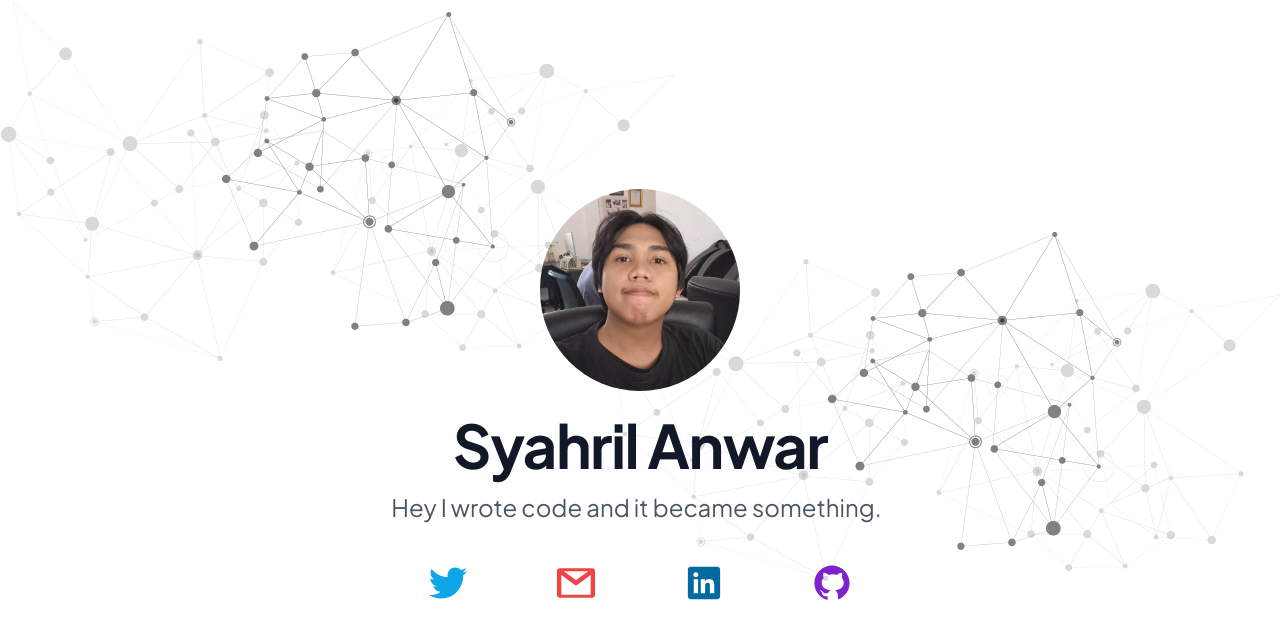
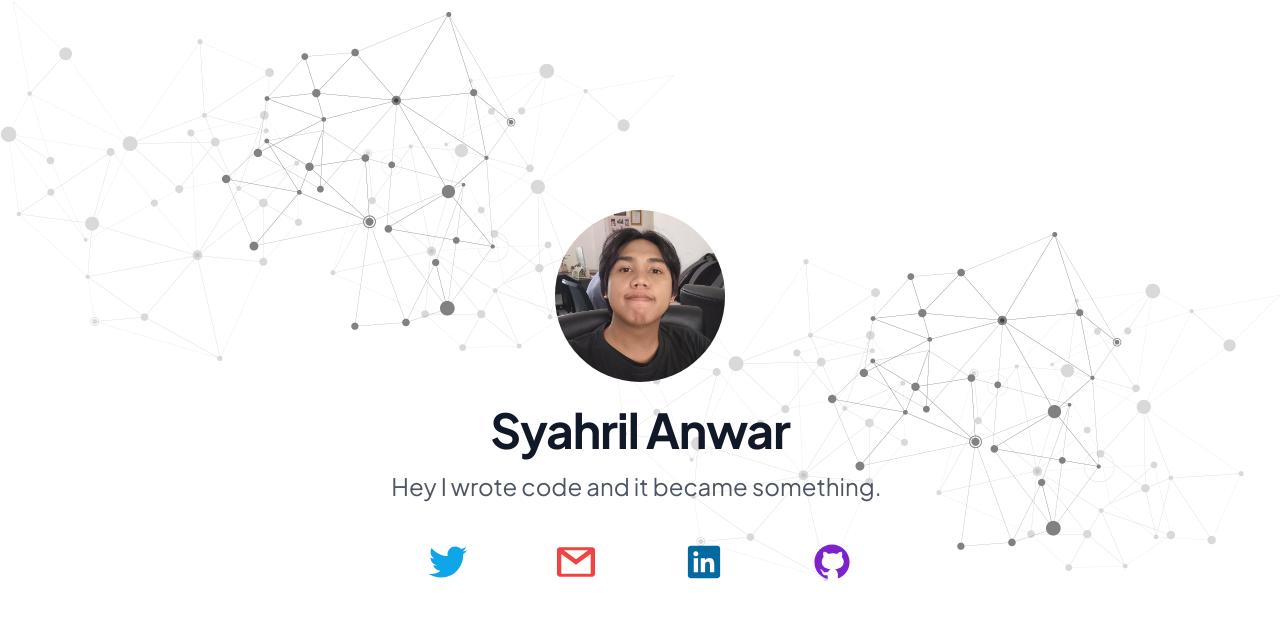
Before and after one commit to syahrilanwar/syahrilanwar.github.io, a Next.js app: page / in a window 1280 px wide. Shown: the top 638 px of the page. Built offline with nearby package versions, Linux system fonts and the light colour scheme.

Commit message:
update: font size

```diff
--- a/src/pages/index.tsx
+++ b/src/pages/index.tsx
@@ -35,13 +35,13 @@ export default function Home() {
             <div className="flex">
               <Image
                 src={avatarImage}
-                width={200}
-                height={200}
+                width={170}
+                height={170}
                 alt=""
                 className="mx-auto mb-6 rounded-full"
               />
             </div>
-            <h1 className="mb-4 text-4xl font-bold tracking-tight leading-none text-gray-900 md:text-5xl lg:text-6xl">
+            <h1 className="mb-4 text-3xl font-bold tracking-tight leading-none text-gray-900 md:text-4xl lg:text-5xl">
               <div>Syahril Anwar</div>
             </h1>
             <p className="mb-8 text-lg font-normal text-gray-600 lg:text-2xl sm:px-16 lg:px-48 ">
@@ -146,7 +146,7 @@ export default function Home() {
         <div className="my-4 mx-auto">
           <div className="py-8 px-4 mx-auto max-w-screen-xl lg:py-16 grid lg:grid-cols-2 gap-8 lg:gap-16">
             <div className="flex flex-col justify-center">
-              <h1 className="mb-4 text-4xl font-extrabold tracking-tight leading-none text-gray-900 md:text-5xl lg:text-5xl">
+              <h1 className="mb-4 text-3xl font-extrabold tracking-tight leading-none text-gray-900 md:text-4xl lg:text-5xl">
                 Me
               </h1>
               <p className="mb-8 text-lg font-normal text-gray-600 lg:text-xl">
```
